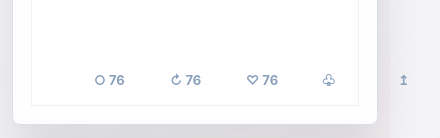
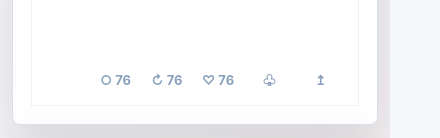
Before and after one commit to Lucci0107/x-post-counter, a plain HTML site: page index.html in a window 390 px wide. Shown: the part 2108-2246 px from the top of the page, 440 px wide, since content can reach past the window. Drawn offline with Linux system fonts and the light colour scheme.

Commit message:
Fix mobile counter overflow

```diff
--- a/index.html
+++ b/index.html
@@ -534,6 +534,17 @@
 
       .ratio-grid {
         grid-template-columns: 1fr;
+      }
+
+      .timeline-actions {
+        justify-content: space-between;
+        gap: 8px;
+      }
+
+      .timeline-action {
+        min-width: 0;
+        flex: 1 1 0;
+        justify-content: center;
       }
     }
   </style>
```
